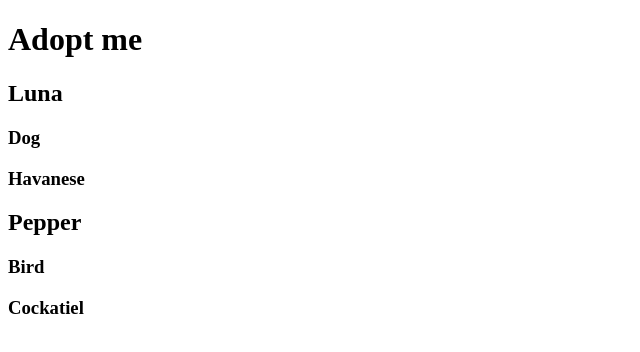
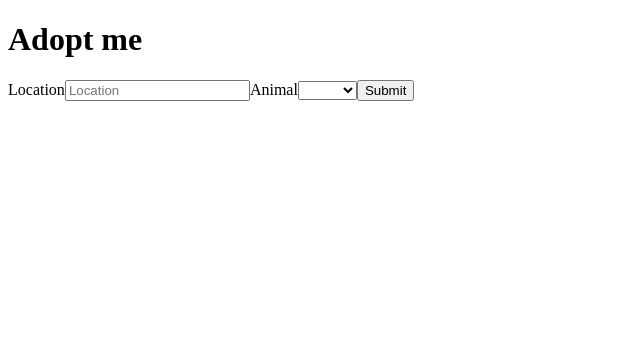
Before and after one commit to Monijo/adopt_me, a React (Vite) app: page / in a window 1280 px wide. Shown: the top 352 px of the page, without its empty margins (0-640 px from the left). Built offline with nearby package versions, Linux system fonts and the light colour scheme.

Commit message:
Add search by animal kind.

```diff
--- a/src/App.js
+++ b/src/App.js
@@ -1,11 +1,11 @@
 import Pet from "./components/Pet";
+import SearchParams from "./components/SearchParams";
 
 function App() {
   return (
     <div>
       <h1>Adopt me</h1>
-      <Pet name="Luna" animal="Dog" breed="Havanese" />
-      <Pet name="Pepper" animal="Bird" breed="Cockatiel" />
+      <SearchParams />
     </div>
   );
 }
--- a/src/components/SearchParams.jsx
+++ b/src/components/SearchParams.jsx
@@ -1,5 +1,10 @@
+import { useState } from "react";
+
+const animals = ["bird", "cat", "dog", "rabbit", "reptile"];
+
 function SearchParams() {
-  const location = "Seattle, WA";
+  const [location, setLocation] = useState("");
+  const [animal, setAnimal] = useState("");
 
   return (
     <div className="search-params">
@@ -10,7 +15,28 @@ function SearchParams() {
           id="location"
           value={location}
           placeholder="Location"
+          onChange={(event) => {
+            setLocation(event.target.value);
+          }}
         />
+        <label htmlFor="animal">Animal</label>
+        <select
+          id="animal"
+          value={animal}
+          onChange={(event) => {
+            setAnimal(event.target.value);
+          }}
+          onBlur={(event) => {
+            setAnimal(event.target.value);
+          }}
+        >
+          <option />
+          {animals.map((animal) => (
+            <option value={animal} key={animal}>
+              {animal}
+            </option>
+          ))}
+        </select>
         <button type="submit">Submit</button>
       </form>
     </div>
```
